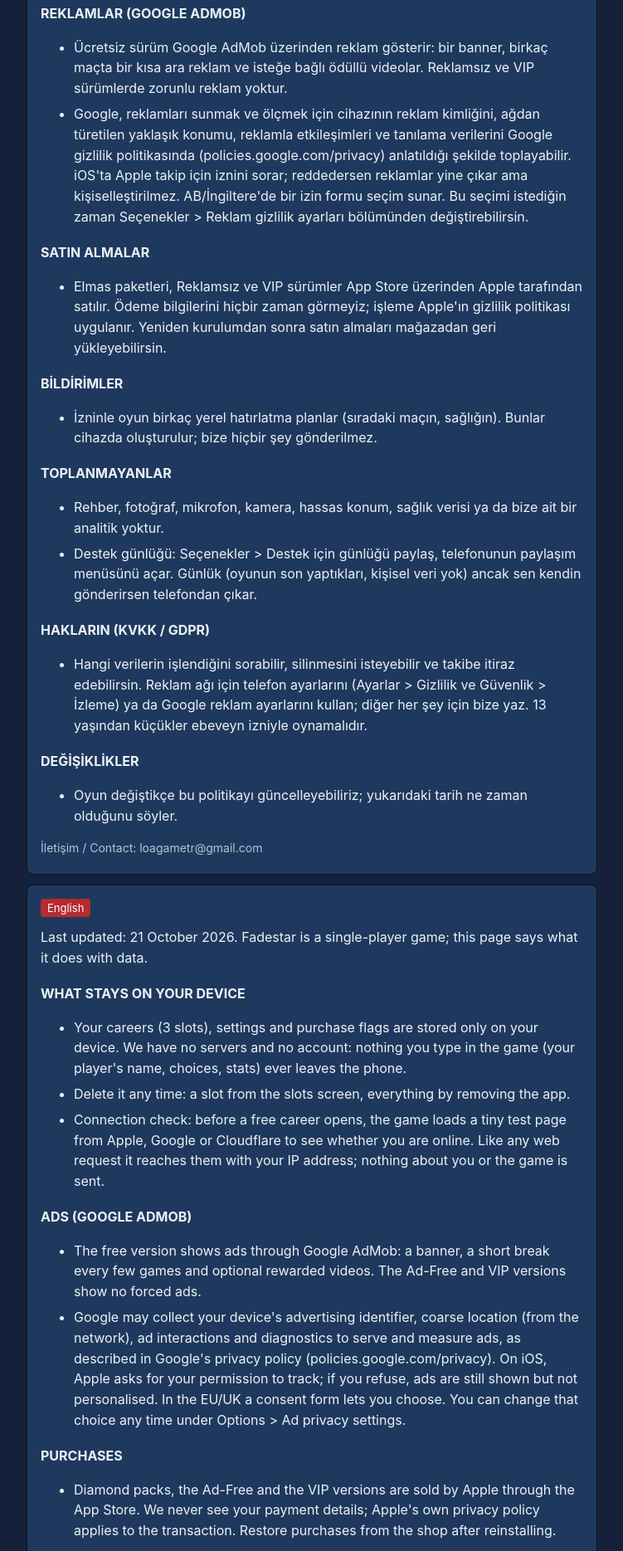
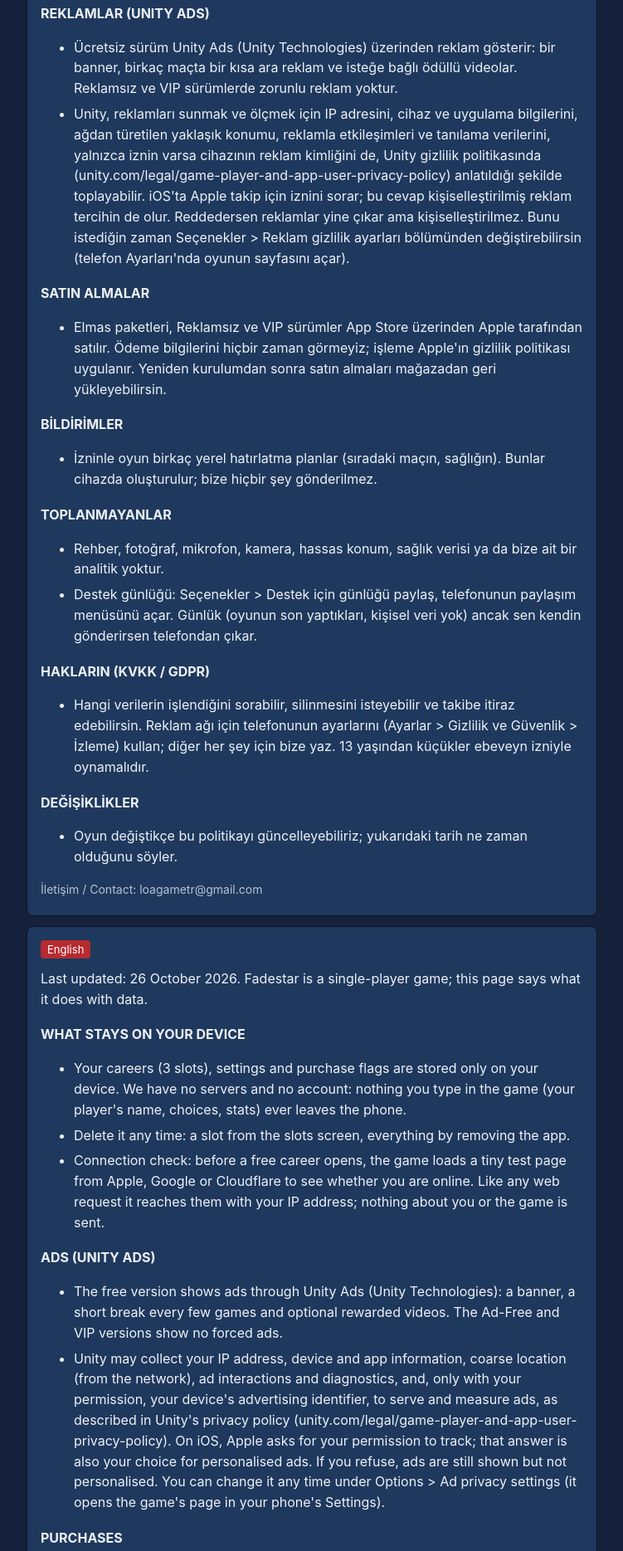
Before and after one commit to egemenone/fadestar-site, a plain HTML site: page privacy.html in a window 1280 px wide. Shown: the part 537-2406 px from the top of the page at 83% size, without its empty margins (264-1015 px from the left). Drawn offline with Linux system fonts and the light colour scheme.

Commit message:
app-ads.txt: Unity Ads line (AdMob placeholder gone); privacy/terms regenerated

```diff
--- a/privacy.html
+++ b/privacy.html
@@ -8,11 +8,11 @@
 p,li{margin:6px 0}a{color:#9fd3ff}.muted{color:#b9c1d6;font-size:14px}.lang{display:inline-block;background:#b62a30;color:#fff;border-radius:4px;padding:1px 8px;font-size:13px;margin-bottom:6px}
 footer{margin-top:28px;color:#b9c1d6;font-size:13px;border-top:1px solid #2a3a5e;padding-top:12px}
 </style></head><body><div class="wrap">
-<header><h1>Fadestar: Basketball Career</h1><small>Gizlilik Politikası / Privacy Policy</small></header><nav><a href="index.html">Destek / Support</a><a href="privacy.html" class="on">Gizlilik / Privacy</a><a href="terms.html">Şartlar / Terms</a></nav><section><span class="lang">Türkçe</span><p>Son güncelleme: 21 Ekim 2026. Fadestar tek kişilik bir oyundur; bu sayfa verilerle ne yaptığını anlatır.</p>
+<header><h1>Fadestar: Basketball Career</h1><small>Gizlilik Politikası / Privacy Policy</small></header><nav><a href="index.html">Destek / Support</a><a href="privacy.html" class="on">Gizlilik / Privacy</a><a href="terms.html">Şartlar / Terms</a></nav><section><span class="lang">Türkçe</span><p>Son güncelleme: 26 Ekim 2026. Fadestar tek kişilik bir oyundur; bu sayfa verilerle ne yaptığını anlatır.</p>
 <h3>CİHAZINDA KALANLAR</h3>
 <ul><li>Kariyerlerin (3 kayıt), ayarların ve satın alma işaretlerin yalnızca cihazında tutulur. Sunucumuz ve hesap sistemimiz yoktur: oyuna yazdığın hiçbir şey (oyuncu adı, kararlar, istatistikler) telefondan çıkmaz.</li><li>İstediğin an silebilirsin: bir kaydı kayıt ekranından, hepsini uygulamayı kaldırarak.</li><li>Bağlantı kontrolü: ücretsiz sürümde kariyer açılmadan önce oyun, internete bağlı olup olmadığını görmek için Apple, Google ya da Cloudflare&#x27;dan küçük bir test sayfası ister. Her internet isteği gibi bu da IP adresinle ulaşır; senin ya da oyunun hakkında hiçbir bilgi gönderilmez.</li></ul>
-<h3>REKLAMLAR (GOOGLE ADMOB)</h3>
-<ul><li>Ücretsiz sürüm Google AdMob üzerinden reklam gösterir: bir banner, birkaç maçta bir kısa ara reklam ve isteğe bağlı ödüllü videolar. Reklamsız ve VIP sürümlerde zorunlu reklam yoktur.</li><li>Google, reklamları sunmak ve ölçmek için cihazının reklam kimliğini, ağdan türetilen yaklaşık konumu, reklamla etkileşimleri ve tanılama verilerini Google gizlilik politikasında (policies.google.com/privacy) anlatıldığı şekilde toplayabilir. iOS&#x27;ta Apple takip için iznini sorar; reddedersen reklamlar yine çıkar ama kişiselleştirilmez. AB/İngiltere&#x27;de bir izin formu seçim sunar. Bu seçimi istediğin zaman Seçenekler &gt; Reklam gizlilik ayarları bölümünden değiştirebilirsin.</li></ul>
+<h3>REKLAMLAR (UNITY ADS)</h3>
+<ul><li>Ücretsiz sürüm Unity Ads (Unity Technologies) üzerinden reklam gösterir: bir banner, birkaç maçta bir kısa ara reklam ve isteğe bağlı ödüllü videolar. Reklamsız ve VIP sürümlerde zorunlu reklam yoktur.</li><li>Unity, reklamları sunmak ve ölçmek için IP adresini, cihaz ve uygulama bilgilerini, ağdan türetilen yaklaşık konumu, reklamla etkileşimleri ve tanılama verilerini, yalnızca iznin varsa cihazının reklam kimliğini de, Unity gizlilik politikasında (unity.com/legal/game-player-and-app-user-privacy-policy) anlatıldığı şekilde toplayabilir. iOS&#x27;ta Apple takip için iznini sorar; bu cevap kişiselleştirilmiş reklam tercihin de olur. Reddedersen reklamlar yine çıkar ama kişiselleştirilmez. Bunu istediğin zaman Seçenekler &gt; Reklam gizlilik ayarları bölümünden değiştirebilirsin (telefon Ayarları&#x27;nda oyunun sayfasını açar).</li></ul>
 <h3>SATIN ALMALAR</h3>
 <ul><li>Elmas paketleri, Reklamsız ve VIP sürümler App Store üzerinden Apple tarafından satılır. Ödeme bilgilerini hiçbir zaman görmeyiz; işleme Apple&#x27;ın gizlilik politikası uygulanır. Yeniden kurulumdan sonra satın almaları mağazadan geri yükleyebilirsin.</li></ul>
 <h3>BİLDİRİMLER</h3>
@@ -20,13 +20,13 @@
 <h3>TOPLANMAYANLAR</h3>
 <ul><li>Rehber, fotoğraf, mikrofon, kamera, hassas konum, sağlık verisi ya da bize ait bir analitik yoktur.</li><li>Destek günlüğü: Seçenekler &gt; Destek için günlüğü paylaş, telefonunun paylaşım menüsünü açar. Günlük (oyunun son yaptıkları, kişisel veri yok) ancak sen kendin gönderirsen telefondan çıkar.</li></ul>
 <h3>HAKLARIN (KVKK / GDPR)</h3>
-<ul><li>Hangi verilerin işlendiğini sorabilir, silinmesini isteyebilir ve takibe itiraz edebilirsin. Reklam ağı için telefon ayarlarını (Ayarlar &gt; Gizlilik ve Güvenlik &gt; İzleme) ya da Google reklam ayarlarını kullan; diğer her şey için bize yaz. 13 yaşından küçükler ebeveyn izniyle oynamalıdır.</li></ul>
+<ul><li>Hangi verilerin işlendiğini sorabilir, silinmesini isteyebilir ve takibe itiraz edebilirsin. Reklam ağı için telefonunun ayarlarını (Ayarlar &gt; Gizlilik ve Güvenlik &gt; İzleme) kullan; diğer her şey için bize yaz. 13 yaşından küçükler ebeveyn izniyle oynamalıdır.</li></ul>
 <h3>DEĞİŞİKLİKLER</h3>
-<ul><li>Oyun değiştikçe bu politikayı güncelleyebiliriz; yukarıdaki tarih ne zaman olduğunu söyler.</li></ul><p class="muted">İletişim / Contact: loagametr@gmail.com</p></section><section><span class="lang">English</span><p>Last updated: 21 October 2026. Fadestar is a single-player game; this page says what it does with data.</p>
+<ul><li>Oyun değiştikçe bu politikayı güncelleyebiliriz; yukarıdaki tarih ne zaman olduğunu söyler.</li></ul><p class="muted">İletişim / Contact: loagametr@gmail.com</p></section><section><span class="lang">English</span><p>Last updated: 26 October 2026. Fadestar is a single-player game; this page says what it does with data.</p>
 <h3>WHAT STAYS ON YOUR DEVICE</h3>
 <ul><li>Your careers (3 slots), settings and purchase flags are stored only on your device. We have no servers and no account: nothing you type in the game (your player&#x27;s name, choices, stats) ever leaves the phone.</li><li>Delete it any time: a slot from the slots screen, everything by removing the app.</li><li>Connection check: before a free career opens, the game loads a tiny test page from Apple, Google or Cloudflare to see whether you are online. Like any web request it reaches them with your IP address; nothing about you or the game is sent.</li></ul>
-<h3>ADS (GOOGLE ADMOB)</h3>
-<ul><li>The free version shows ads through Google AdMob: a banner, a short break every few games and optional rewarded videos. The Ad-Free and VIP versions show no forced ads.</li><li>Google may collect your device&#x27;s advertising identifier, coarse location (from the network), ad interactions and diagnostics to serve and measure ads, as described in Google&#x27;s privacy policy (policies.google.com/privacy). On iOS, Apple asks for your permission to track; if you refuse, ads are still shown but not personalised. In the EU/UK a consent form lets you choose. You can change that choice any time under Options &gt; Ad privacy settings.</li></ul>
+<h3>ADS (UNITY ADS)</h3>
+<ul><li>The free version shows ads through Unity Ads (Unity Technologies): a banner, a short break every few games and optional rewarded videos. The Ad-Free and VIP versions show no forced ads.</li><li>Unity may collect your IP address, device and app information, coarse location (from the network), ad interactions and diagnostics, and, only with your permission, your device&#x27;s advertising identifier, to serve and measure ads, as described in Unity&#x27;s privacy policy (unity.com/legal/game-player-and-app-user-privacy-policy). On iOS, Apple asks for your permission to track; that answer is also your choice for personalised ads. If you refuse, ads are still shown but not personalised. You can change it any time under Options &gt; Ad privacy settings (it opens the game&#x27;s page in your phone&#x27;s Settings).</li></ul>
 <h3>PURCHASES</h3>
 <ul><li>Diamond packs, the Ad-Free and the VIP versions are sold by Apple through the App Store. We never see your payment details; Apple&#x27;s own privacy policy applies to the transaction. Restore purchases from the shop after reinstalling.</li></ul>
 <h3>NOTIFICATIONS</h3>
@@ -34,7 +34,7 @@
 <h3>NOT COLLECTED</h3>
 <ul><li>No contacts, photos, microphone, camera, precise location, health data, or analytics of our own.</li><li>Support log: Options &gt; Share the log for support opens your phone&#x27;s share sheet. The log (what the game did last, no personal data) leaves the phone only if you send it yourself.</li></ul>
 <h3>YOUR RIGHTS (KVKK / GDPR)</h3>
-<ul><li>You may ask what data is processed, ask for its deletion and object to tracking. For the ad network use your phone&#x27;s settings (Settings &gt; Privacy &amp; Security &gt; Tracking) or Google&#x27;s ad settings; for anything else write to us. Children under 13 should play with a parent&#x27;s consent.</li></ul>
+<ul><li>You may ask what data is processed, ask for its deletion and object to tracking. For the ad network use your phone&#x27;s settings (Settings &gt; Privacy &amp; Security &gt; Tracking); for anything else write to us. Children under 13 should play with a parent&#x27;s consent.</li></ul>
 <h3>CHANGES</h3>
 <ul><li>We may update this policy as the game changes; the date above tells you when.</li></ul><p class="muted">Contact: loagametr@gmail.com</p></section>
 <footer>Fadestar: Basketball Career · iOS · Son güncelleme / Last updated: 21.10.2026 · <a href="privacy.html">Gizlilik</a> · <a href="terms.html">Şartlar</a></footer>
```
Also changed, not shown: terms.html (+2 -2 lines), app-ads.txt.
